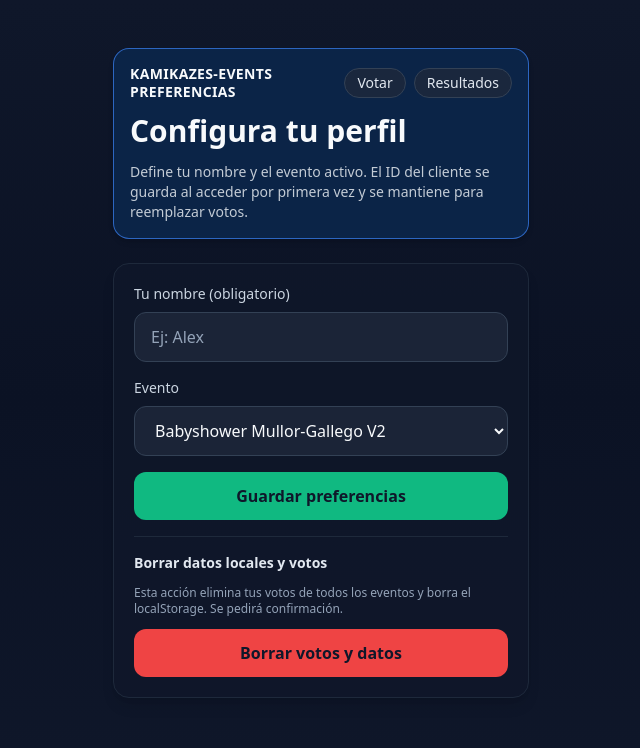
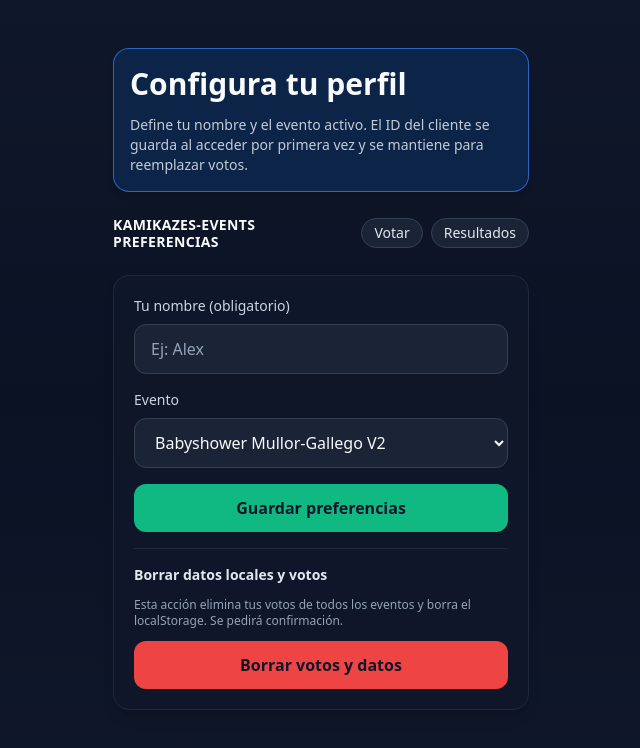
Before and after one commit to ralph1985/kamikazes-events, a Next.js app: page /settings in a window 1280 px wide. Shown: the top 748 px of the page, without its empty margins (319-959 px from the left). Built offline with nearby package versions, Linux system fonts and the light colour scheme.

Commit message:
feat: create PageNav component for navigation links and integrate it into Header, Settings, and Results pages

```diff
--- a/app/components/Header.tsx
+++ b/app/components/Header.tsx
@@ -1,50 +1,18 @@
-import Link from "next/link";
-import type { ReactNode } from "react";
-
-type NavLink = {
-  href: string;
-  label: string;
-  icon?: ReactNode;
-  ariaLabel?: string;
-};
-
 type HeaderProps = {
   title: string;
   subtitle: string;
   description?: string;
   chips?: string[];
-  navLinks: NavLink[];
 };
 
 export function Header({
   title,
   subtitle,
   description,
-  chips = [],
-  navLinks,
+  chips = []
 }: HeaderProps) {
   return (
     <header className="space-y-3 bg-[#0b2447] border border-blue-500/70 rounded-2xl p-4 shadow-md text-slate-50">
-      <div className="flex items-center gap-3 justify-between">
-        <p className="text-sm font-semibold tracking-wide uppercase leading-tight text-slate-50">
-          kamikazes-events
-          <br />
-          {title}
-        </p>
-        <nav className="flex gap-2 text-sm items-center">
-          {navLinks.map((link) => (
-            <Link
-              key={link.href}
-              className="tag bg-white/10 border-blue-400 text-slate-50"
-              href={link.href}
-              aria-label={link.ariaLabel || link.label}
-              title={link.label}
-            >
-              {link.icon ? link.icon : link.label}
-            </Link>
-          ))}
-        </nav>
-      </div>
       <h1 className="text-3xl font-bold text-slate-50 leading-tight">{subtitle}</h1>
       {description && (
         <p className="text-slate-100/80 text-sm">
--- /dev/null
+++ b/app/components/PageNav.tsx
@@ -0,0 +1,40 @@
+import Link from "next/link";
+import type { ReactNode } from "react";
+
+type NavLink = {
+  href: string;
+  label: string;
+  icon?: ReactNode;
+  ariaLabel?: string;
+};
+
+type PageNavProps = {
+  links: NavLink[];
+  label: string;
+};
+
+export function PageNav({ links, label }: PageNavProps) {
+  if (links.length === 0) return null;
+  return (
+    <div className="flex items-center gap-3 justify-between">
+      <p className="text-sm font-semibold tracking-wide uppercase leading-tight text-slate-50">
+        kamikazes-events
+        <br />
+        {label}
+      </p>
+      <div className="flex gap-2 text-sm items-center">
+        {links.map((link) => (
+          <Link
+            key={link.href}
+            className="tag bg-white/10 border-blue-400 text-slate-50"
+            href={link.href}
+            aria-label={link.ariaLabel || link.label}
+            title={link.label}
+          >
+            {link.icon ? link.icon : link.label}
+          </Link>
+        ))}
+      </div>
+    </div>
+  );
+}
--- a/app/page.tsx
+++ b/app/page.tsx
@@ -22,6 +22,7 @@ import {
 } from "./lib/client";
 import { LoadingOverlay } from "./components/LoadingOverlay";
 import { Header } from "./components/Header";
+import { PageNav } from "./components/PageNav";
 
 type VoteState = "idle" | "loading" | "success" | "error";
 
@@ -236,12 +237,15 @@ export default function Page() {
       <Header
         title="Votar"
         subtitle="Vota el día del evento"
-        description="Elige tu evento, escribe tu nombre y marca los días que mejor te encajan. Los resultados se actualizan al instante."
+        description="Marca tus días disponibles; el voto se actualiza al instante al tocar el calendario."
         chips={[
           `Evento: ${events.find((e) => e.id === selectedEvent)?.name || "—"}`,
           `Nombre: ${voterName || "Pendiente"}`,
         ]}
-        navLinks={[
+      />
+      <PageNav
+        label="Votar"
+        links={[
           { href: "/results", label: "Resultados" },
           {
             href: "/settings",
--- a/app/results/page.tsx
+++ b/app/results/page.tsx
@@ -12,6 +12,7 @@ import {
 } from "../lib/client";
 import type { EventItem, VoteResult } from "../lib/storage/StorageDriver";
 import { Header } from "../components/Header";
+import { PageNav } from "../components/PageNav";
 
 export default function ResultsPage() {
   const router = useRouter();
@@ -144,7 +145,10 @@ export default function ResultsPage() {
           `Evento: ${events.find((e) => e.id === selectedEvent)?.name || "—"}`,
           `Nombre: ${voterName || "Pendiente"}`,
         ]}
-        navLinks={[
+      />
+      <PageNav
+        label="Resultados"
+        links={[
           { href: "/", label: "Votar" },
           {
             href: "/settings",
--- a/app/settings/page.tsx
+++ b/app/settings/page.tsx
@@ -4,6 +4,7 @@ import { useRouter } from 'next/navigation';
 import { FormEvent, useEffect, useState } from 'react';
 import { EventSelect } from '../components/EventSelect';
 import { Header } from '../components/Header';
+import { PageNav } from '../components/PageNav';
 import {
   clearClientData,
   getClientId,
@@ -99,10 +100,10 @@ export default function SettingsPage() {
         title="Preferencias"
         subtitle="Configura tu perfil"
         description="Define tu nombre y el evento activo. El ID del cliente se guarda al acceder por primera vez y se mantiene para reemplazar votos."
-        navLinks={[
-          { href: '/', label: 'Votar' },
-          { href: '/results', label: 'Resultados' }
-        ]}
+      />
+      <PageNav
+        label="Preferencias"
+        links={[{ href: '/', label: 'Votar' }, { href: '/results', label: 'Resultados' }]}
       />
 
       <section className="rounded-2xl border border-slate-800 bg-slate-900/80 p-5 space-y-4 shadow-lg">
```
